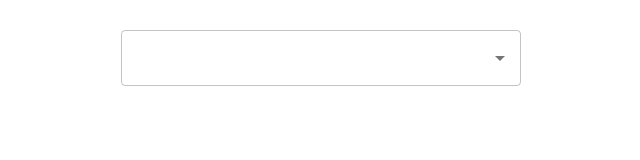
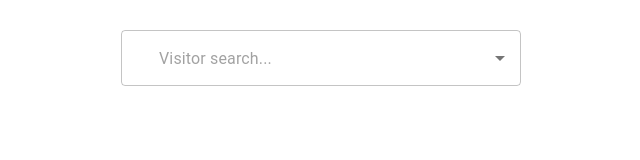
Before and after one commit to Kcity162/my-app, a React (Create React App) app: page / in a window 1280 px wide. Shown: the top 160 px of the page, without its empty margins (319-959 px from the left). Built offline with nearby package versions, Linux system fonts and the light colour scheme; some icons are missing.

Commit message:
Added place holder

```diff
--- a/src/App.js
+++ b/src/App.js
@@ -37,6 +37,7 @@ export default function UserSearch() {
             variant="outlined"
             fullWidth
             size="large"
+            placeholder="Visitor search..."
             InputProps={{
               ...params.InputProps,
               startAdornment: (
```
